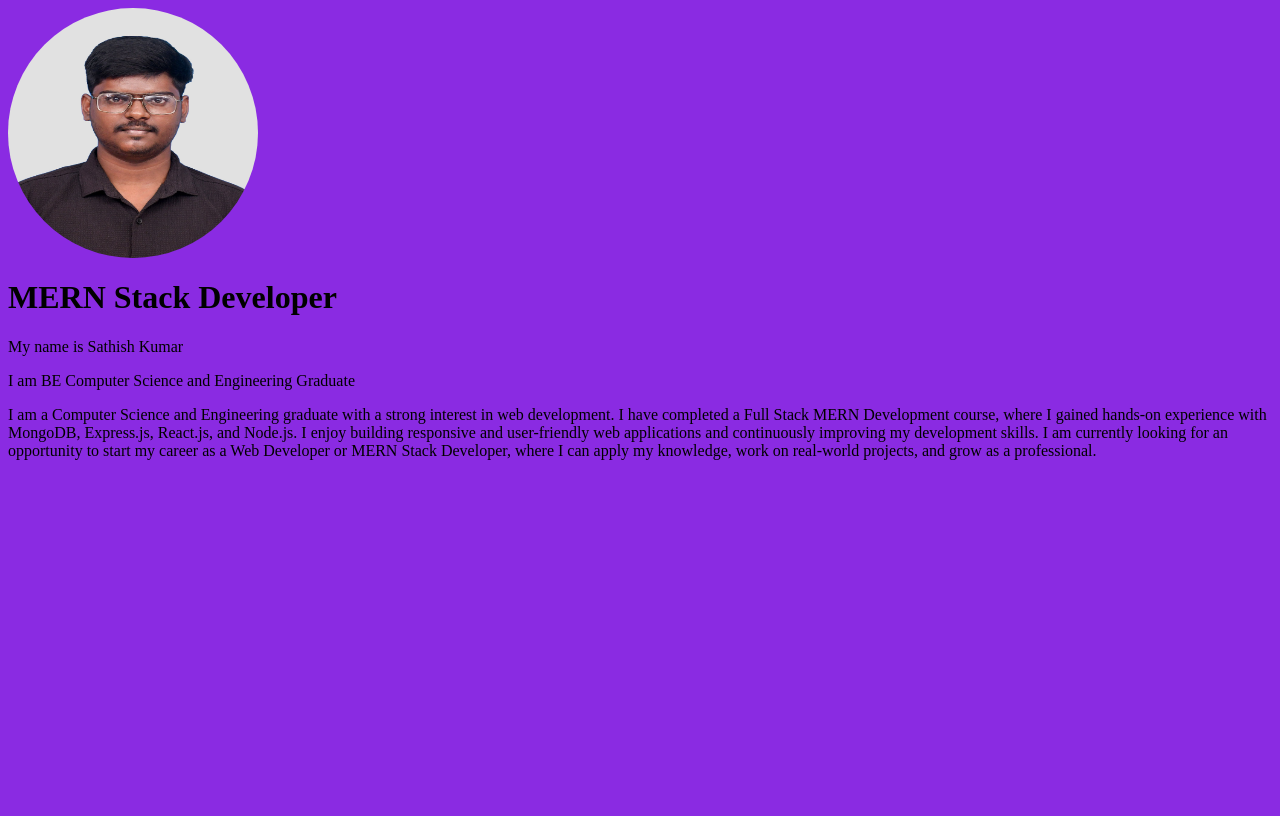
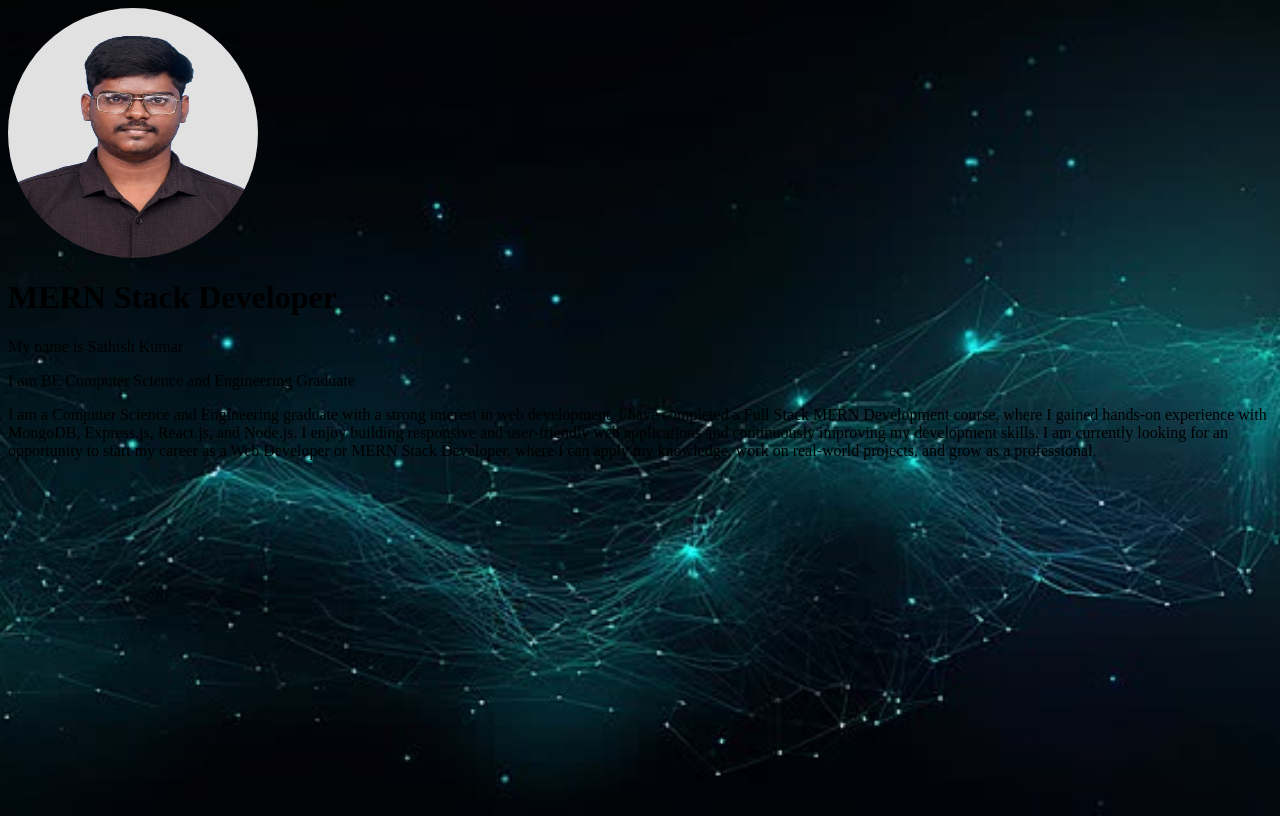
Before and after one commit to Sathish-0987/sathish-portfolio, a React app in the folder frontend/: page / in a window 1280 px wide. Built offline with nearby package versions, Linux system fonts and the light colour scheme; the HTML template or start-up script is replaced by a standard one.

Commit message:
Added the background image

```diff
--- a/frontend/src/components/Home.css
+++ b/frontend/src/components/Home.css
@@ -1,5 +1,11 @@
 body {
      background-color: blueviolet;
+     background-image: url('../assets/Background.jpg');
+     background-size: cover;
+     background-position: center;
+     background-repeat: no-repeat;
+
+     min-height: 100vh;
 }
 img {
      width: 250px;
```
Also changed, not shown: frontend/src/assets/Background.jpg (added).
